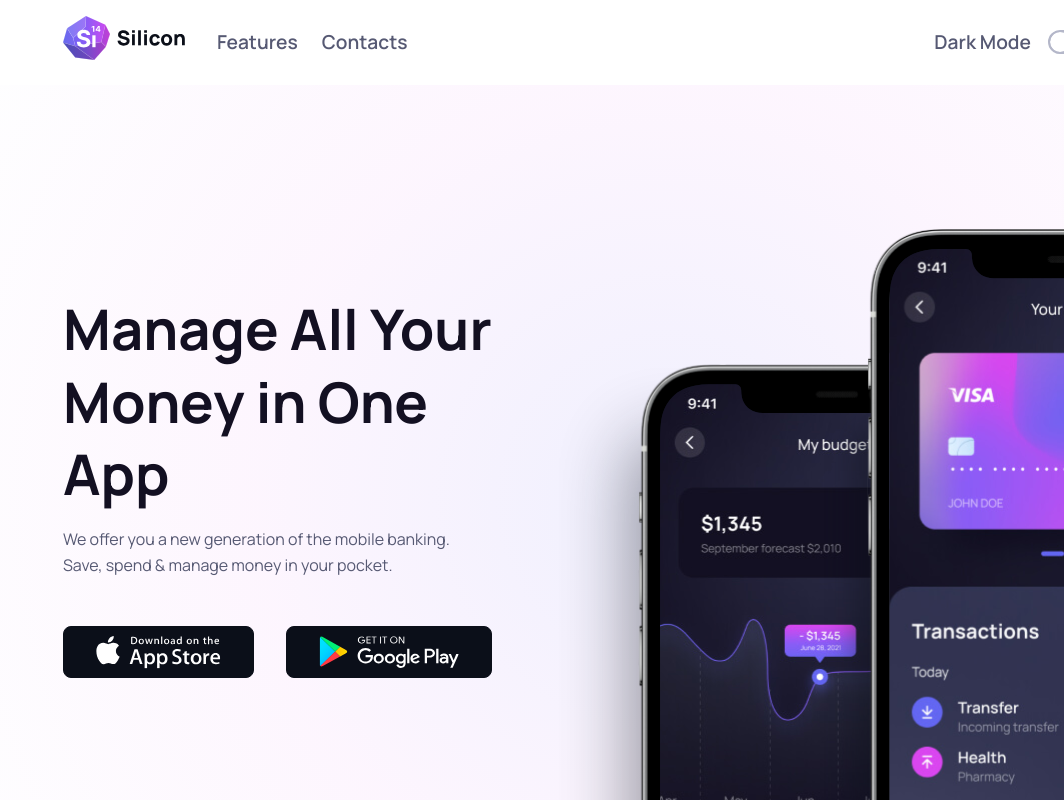
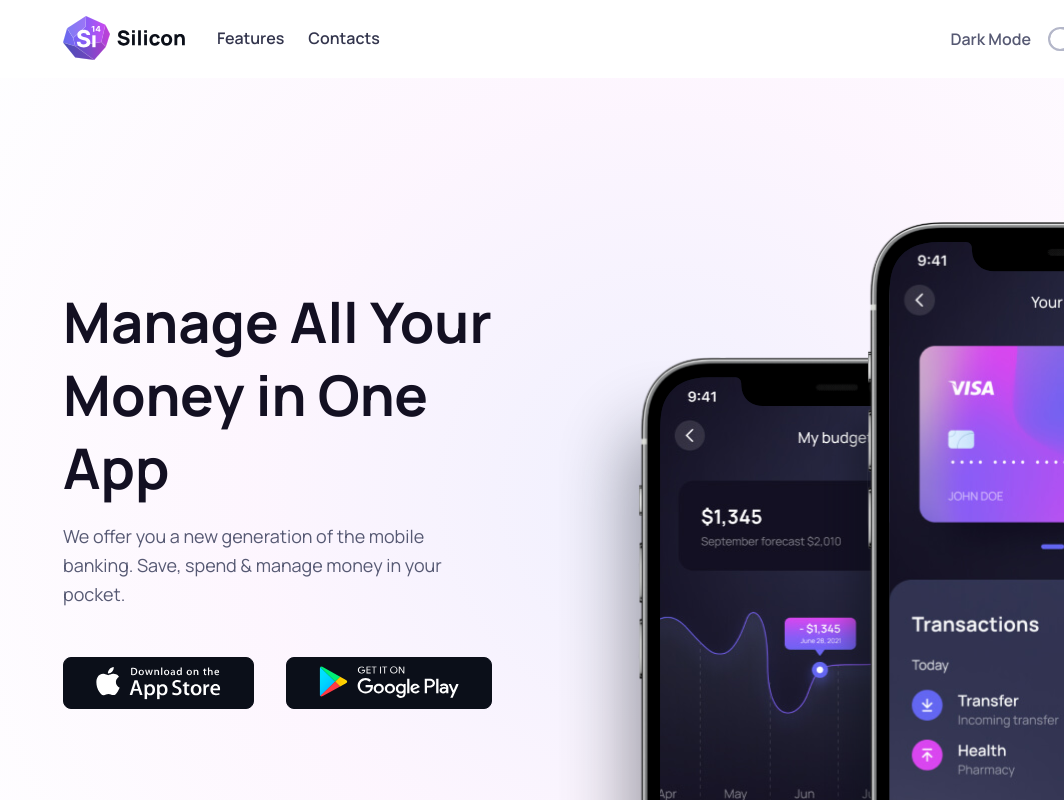
Before and after one commit to simonsteenstudentkyh/Silicon, a React (Vite) app: page / in a window 1280 px wide. Shown: the top 800 px of the page, without its empty margins (216-1280 px from the left). Built offline with nearby package versions, Linux system fonts and the light colour scheme; a web font is replaced by a local one.

Commit message:
Fix text styles not applying

```diff
--- a/src/components/elements/sections/Header.jsx
+++ b/src/components/elements/sections/Header.jsx
@@ -12,8 +12,8 @@ const Header = () => {
       </Link>
 
       <nav className="main-navigation">
-        <NavLink to="/features" className="navigation-link">Features</NavLink>
-        <NavLink to="/contacts" className="navigation-link">Contacts</NavLink>
+        <NavLink to="/features" className="navigation">Features</NavLink>
+        <NavLink to="/contacts" className="navigation">Contacts</NavLink>
       </nav>
 
       <div className="dark-mode">
--- a/src/index.css
+++ b/src/index.css
@@ -43,28 +43,20 @@ header, footer, section
     grid-template-columns: auto 1fr auto auto;
     align-items: center;
 
-    font-size: 1.2em;
-    font-weight: 600;
+    .navigation-logo {
+        line-height: 100%;
+    }
 
     .main-navigation {
         display: flex;
         gap: 1.5rem;
-
-        .navigation-link {
-            color: var(--text-color);
-            text-decoration: none;
-
-            &:hover {
-                color: var(--text-link-color);
-                text-decoration: underline;
-            }
-        }
     }
 
     .dark-mode {
         display: flex;
+        align-items: center;
         gap: 16px;
-        align-items: center;
+        font-weight: 600;
     }
 }
 
--- a/src/styles/text.css
+++ b/src/styles/text.css
@@ -2,13 +2,15 @@
     --text-color: #565973;
     --text-header-color: #131022;
     --text-footer-color: #9397AD;
-    --text-link-color: #6366F1;
+    --text-link-color: #33354D;
+    --text-link-hover-color: #6366F1;
 }
 
 [data-theme="dark"] {
     --text-color: #565973;
-    --text-header-color: #ffffff;
+    --text-header-color: #FFFFFF;
     --text-footer-color: #FFFFFF;
+    --text-link-color: #FFFFFF;
 }
 
 body {
@@ -19,28 +21,39 @@ body {
 p, a  {
     line-height: 160%;
 
-    .extra-small {
+    &.extra-small {
         font-size: 12px;
     }
 
-    .small {
+    &.small {
         font-size: 14px;
     }
 
-    .medium {
+    &.medium {
         font-size: 16px;
     }
 
-    .large {
+    &.large {
         font-size: 18px;
     }
 
-    .extra-large {
+    &.extra-large {
         font-size: 20px;
     }
 
-    .lead {
+    &.lead {
         font-size: 24px;
+    }
+
+    &.navigation {
+        font-weight: 600;
+        text-decoration: none;
+        color: var(--text-link-color);
+
+        &:hover {
+            color: var(--text-link-hover-color);
+            text-decoration: underline;
+        }
     }
 }
 
```
